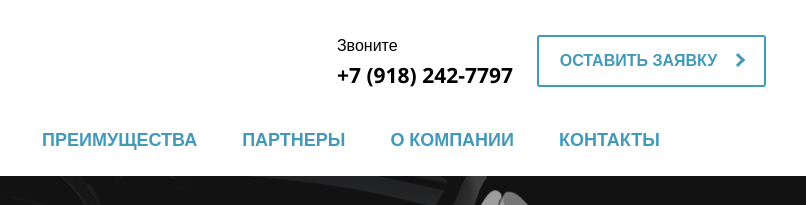
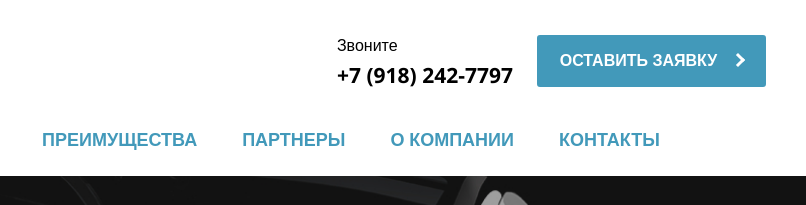
Before and after one commit to MarianVytak/Tathimplast, a website: page src/index.html in a window 1280 px wide. In both pictures the pointer is over the button "ОСТАВИТЬ ЗАЯВКУ". Shown: the top 205 px of the page, 474-1280 px from the left. Drawn offline with nearby package versions, Linux system fonts and the light colour scheme; files that its build step writes are made by us from their sources.

Commit message:
Added hover effect in button.

```diff
--- a/src/assets/js/components/customs.js
+++ b/src/assets/js/components/customs.js
@@ -1 +1,2 @@
+// Lightgallery
 lightGallery(document.getElementById('lightgallery'));
--- a/src/assets/sass/customs/_buttons.scss
+++ b/src/assets/sass/customs/_buttons.scss
@@ -11,6 +11,7 @@
     text-transform: uppercase;
     color: $main;
     line-height: 1;
+    transition: all .3s;
     span {
         position: relative;
         top: -1px;
@@ -22,6 +23,16 @@
         border: 3px solid $main;
         border-bottom: transparent;
         border-left: transparent;
+        transition: all .3s;
+    }
+    &:hover {
+        background-color: $main;
+        color: $white;
+        span {
+            border: 3px solid $white;
+            border-bottom: transparent;
+            border-left: transparent;
+        }
     }
     &.btn-white {
         border: 1px solid $white;
@@ -31,5 +42,8 @@
             border-bottom: transparent;
             border-left: transparent;
         }
+        &:hover {
+            border-color: $main;
+        }
     }
 }
```
